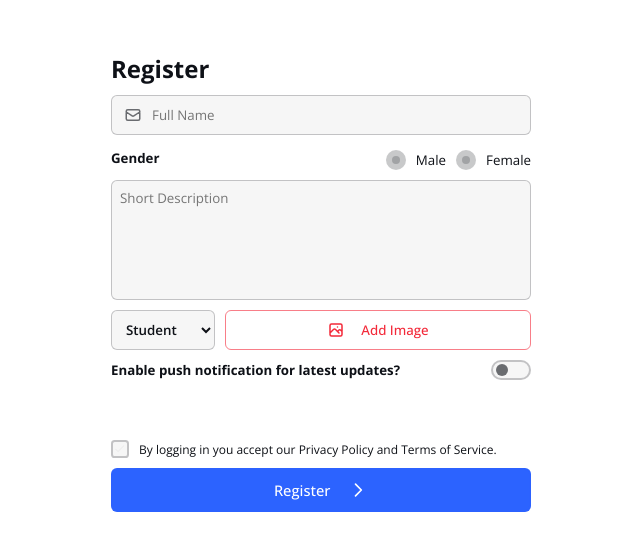
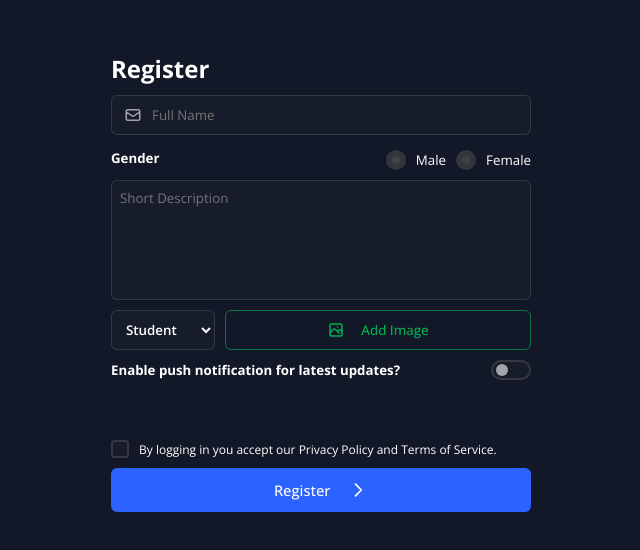
Before and after one commit to orted-org/simara, a React (Create React App) app: page / in a window 1280 px wide. Shown: the part 118-668 px from the top of the page, without its empty margins (319-959 px from the left). Built offline with nearby package versions, Linux system fonts and the light colour scheme.

Commit message:
minor update in button

```diff
--- a/src/App.tsx
+++ b/src/App.tsx
@@ -106,7 +106,7 @@ function App() {
             <Button
               style={{ width: "100%", marginLeft: "10px" }}
               appearance="secondary"
-              intent="danger"
+              intent="success"
               iconBefore={IconPhotograph}
               onClick={() => {
                 setModal(true);
@@ -143,16 +143,18 @@ function App() {
             label="By logging in you accept our Privacy Policy and Terms of Service."
           />
           <Button
+            intent="normal"
+            appearance="primary"
             isLoading={loading}
             iconAfter={IconChevronRight}
             onClick={() => {
-              toast({
-                intent: "success",
-                title: "Account Created",
-                duration: 5000,
-                message: "Your account has been successfully created.",
-              });
-              setLoading((ps) => !ps);
+              // toast({
+              //   intent: "success",
+              //   title: "Account Created",
+              //   duration: 5000,
+              //   message: "Your account has been successfully created.",
+              // });
+              // setLoading((ps) => !ps);
             }}
             cSize="large"
             style={{ width: "100%", marginTop: "10px" }}
--- a/src/Components/Button.tsx
+++ b/src/Components/Button.tsx
@@ -18,8 +18,7 @@ const SButton = styled.button`
   justify-content: center;
   align-items: center;
   cursor: pointer;
-  border: ${(p) => p.theme.borderWidth + "px"} solid
-    ${(p) => p.theme.borderColor};
+  border: 1px solid ${(p) => p.theme.borderColor};
   outline: none;
 
   transition: all 0.3s;
@@ -54,7 +53,6 @@ function getButtonTheme(p: ButtonProps, baseTheme: ISimaraThemeData): any {
   let internalColor = "white";
   let height = baseTheme.MediumHeight;
   let activeBrightness = 80;
-  let borderWidth = 2;
   switch (p.cSize) {
     case "small":
       height = baseTheme.SmallHeight;
@@ -80,17 +78,15 @@ function getButtonTheme(p: ButtonProps, baseTheme: ISimaraThemeData): any {
   switch (p.appearance) {
     case "secondary":
       internalColor = theme.dil0;
-      backgroundColor = "none";
+      backgroundColor = "transparent";
       borderColor = theme.dil60;
       activeBrightness = 90;
-      borderWidth = 1;
       break;
     case "minimal":
       internalColor = theme.dil0;
       backgroundColor = "transparent";
       borderColor = backgroundColor;
       activeBrightness = 50;
-      borderWidth = 0;
       break;
   }
   return {
@@ -100,7 +96,6 @@ function getButtonTheme(p: ButtonProps, baseTheme: ISimaraThemeData): any {
     height,
     borderRadius: baseTheme.BorderRadius,
     activeBrightness,
-    borderWidth,
   };
 }
 
--- a/src/index.tsx
+++ b/src/index.tsx
@@ -7,7 +7,7 @@ import { SimaraDarkTheme, SimaraLightTheme } from "./Global/ThemeData";
 
 ReactDOM.render(
   <React.StrictMode>
-    <SimaraThemeContext.Provider value={{ themeData: SimaraLightTheme }}>
+    <SimaraThemeContext.Provider value={{ themeData: SimaraDarkTheme }}>
       <ToastManager>
         <App />
       </ToastManager>
```
